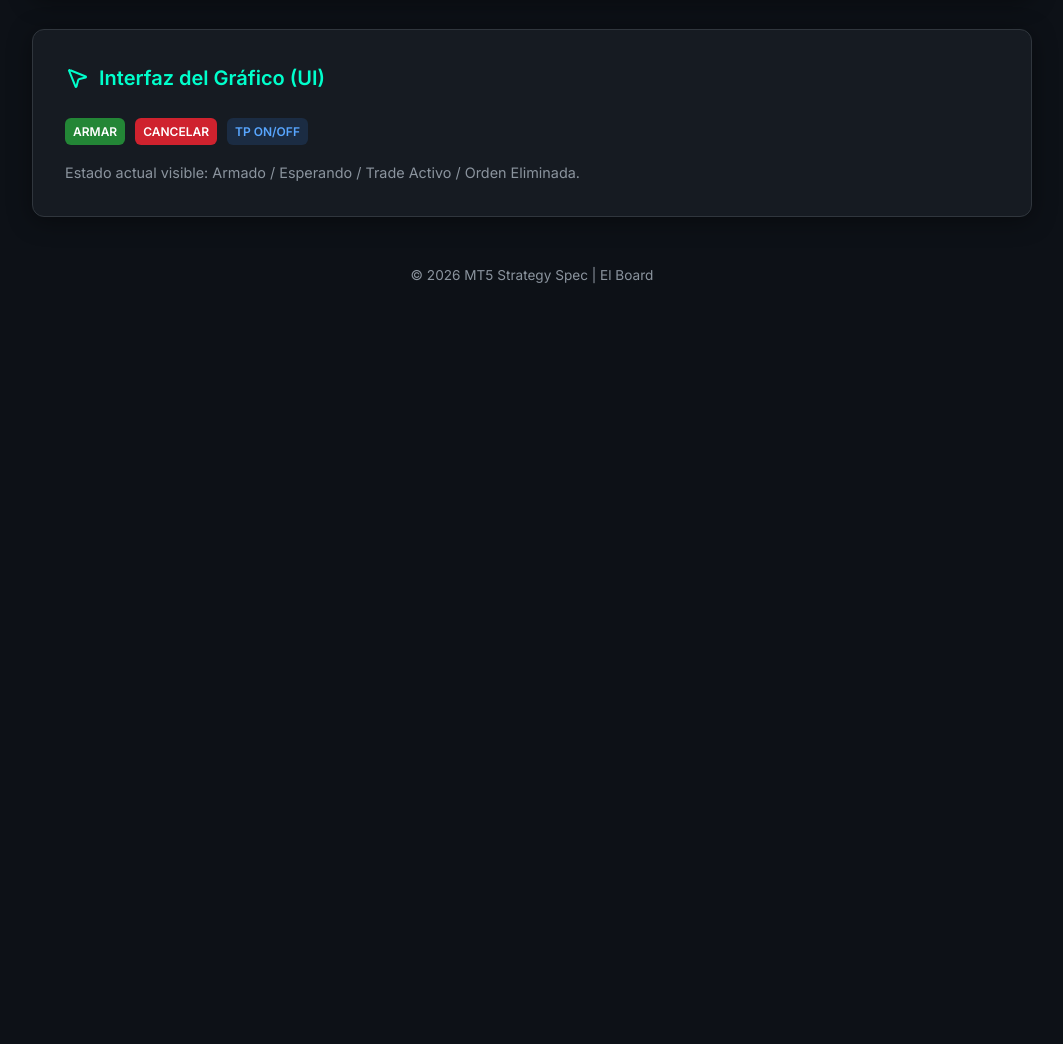
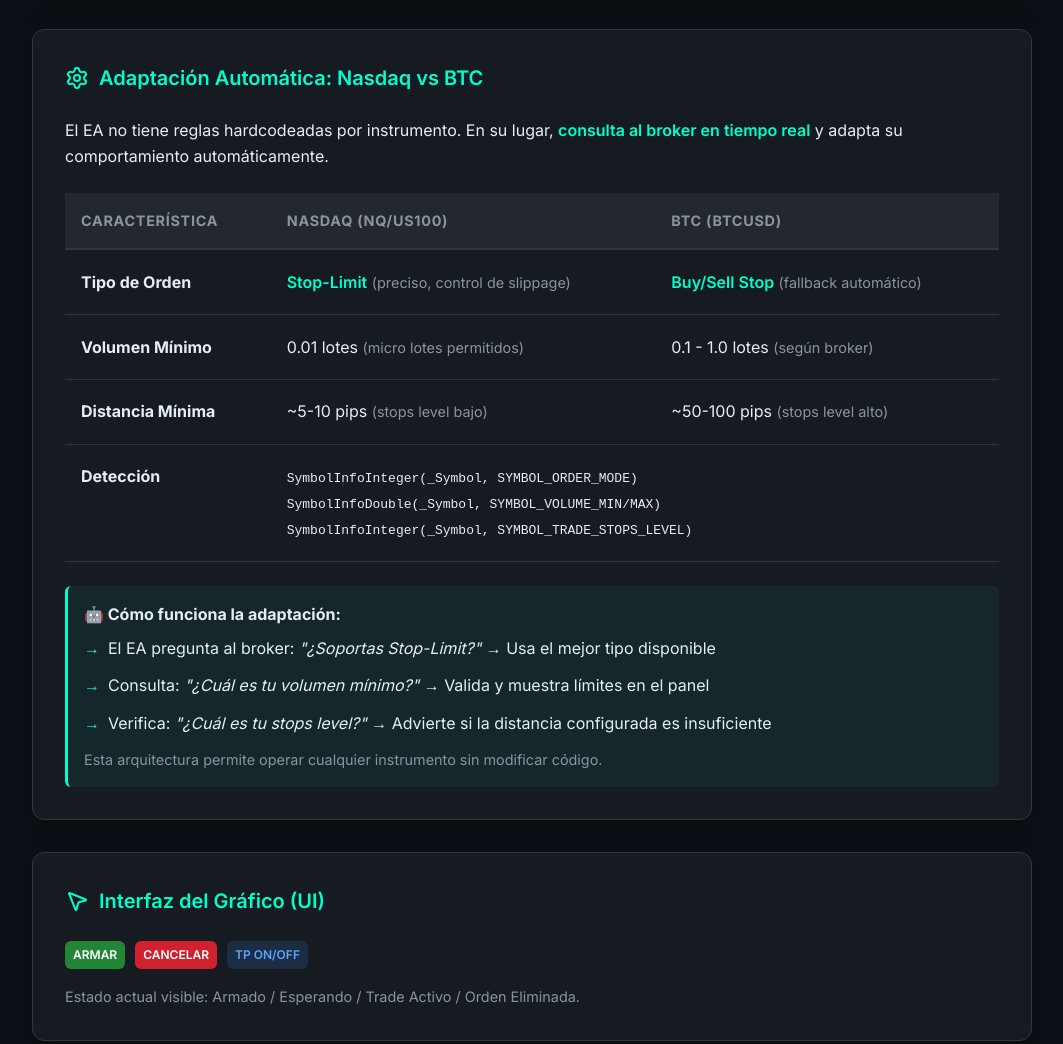
Before and after one commit to germancin/system-claw, a plain HTML site: page mt5-news-straddle-strategy/refined-strategy.html in a window 1280 px wide. Shown: the part 1415-2459 px from the top of the page, without its empty margins (108-1171 px from the left). Before the commit the page ends 1734 px from the top, so only its background shows below. Drawn offline with nearby package versions, Linux system fonts and the light colour scheme.

Commit message:
docs: Add 'Adaptación Automática: Nasdaq vs BTC' section explaining EA auto-detection of broker capabilities

```diff
--- a/mt5-news-straddle-strategy/refined-strategy.html
+++ b/mt5-news-straddle-strategy/refined-strategy.html
@@ -262,16 +262,30 @@
                 text-transform: uppercase;
             }
 
-            td:nth-of-type(1)::before {
+            /* Tabla "Especificación Técnica" */
+            .table-wrapper:nth-of-type(1) td:nth-of-type(1)::before {
                 content: "Fase";
             }
 
-            td:nth-of-type(2)::before {
+            .table-wrapper:nth-of-type(1) td:nth-of-type(2)::before {
                 content: "Concepto";
             }
 
-            td:nth-of-type(3)::before {
+            .table-wrapper:nth-of-type(1) td:nth-of-type(3)::before {
                 content: "Lógica / Detalle";
+            }
+
+            /* Tabla "Adaptación Automática" */
+            .table-wrapper:nth-of-type(2) td:nth-of-type(1)::before {
+                content: "Característica";
+            }
+
+            .table-wrapper:nth-of-type(2) td:nth-of-type(2)::before {
+                content: "Nasdaq";
+            }
+
+            .table-wrapper:nth-of-type(2) td:nth-of-type(3)::before {
+                content: "BTC";
             }
 
             td:last-child {
@@ -397,6 +411,59 @@
 
         <section class="card">
             <div class="card-title">
+                <i data-lucide="settings"></i>
+                Adaptación Automática: Nasdaq vs BTC
+            </div>
+            <p style="margin-bottom: 1.5rem;">El EA no tiene reglas hardcodeadas por instrumento. En su lugar, <span class="highlight">consulta al broker en tiempo real</span> y adapta su comportamiento automáticamente.</p>
+
+            <div class="table-wrapper">
+                <table>
+                    <thead>
+                        <tr>
+                            <th>Característica</th>
+                            <th>Nasdaq (NQ/US100)</th>
+                            <th>BTC (BTCUSD)</th>
+                        </tr>
+                    </thead>
+                    <tbody>
+                        <tr>
+                            <td><strong>Tipo de Orden</strong></td>
+                            <td><span class="highlight">Stop-Limit</span> <span class="dim">(preciso, control de slippage)</span></td>
+                            <td><span class="highlight">Buy/Sell Stop</span> <span class="dim">(fallback automático)</span></td>
+                        </tr>
+                        <tr>
+                            <td><strong>Volumen Mínimo</strong></td>
+                            <td>0.01 lotes <span class="dim">(micro lotes permitidos)</span></td>
+                            <td>0.1 - 1.0 lotes <span class="dim">(según broker)</span></td>
+                        </tr>
+                        <tr>
+                            <td><strong>Distancia Mínima</strong></td>
+                            <td>~5-10 pips <span class="dim">(stops level bajo)</span></td>
+                            <td>~50-100 pips <span class="dim">(stops level alto)</span></td>
+                        </tr>
+                        <tr>
+                            <td><strong>Detección</strong></td>
+                            <td colspan="2"><code>SymbolInfoInteger(_Symbol, SYMBOL_ORDER_MODE)</code><br>
+                            <code>SymbolInfoDouble(_Symbol, SYMBOL_VOLUME_MIN/MAX)</code><br>
+                            <code>SymbolInfoInteger(_Symbol, SYMBOL_TRADE_STOPS_LEVEL)</code></td>
+                        </tr>
+                    </tbody>
+                </table>
+            </div>
+
+            <div style="margin-top: 1.5rem; padding: 1rem; background: rgba(0, 255, 204, 0.05); border-left: 3px solid var(--accent-color); border-radius: 6px;">
+                <p style="margin-bottom: 0.5rem;"><strong>🤖 Cómo funciona la adaptación:</strong></p>
+                <ul class="summary-list">
+                    <li>El EA pregunta al broker: <em>"¿Soportas Stop-Limit?"</em> → Usa el mejor tipo disponible</li>
+                    <li>Consulta: <em>"¿Cuál es tu volumen mínimo?"</em> → Valida y muestra límites en el panel</li>
+                    <li>Verifica: <em>"¿Cuál es tu stops level?"</em> → Advierte si la distancia configurada es insuficiente</li>
+                </ul>
+                <p class="dim" style="margin-top: 0.5rem;">Esta arquitectura permite operar cualquier instrumento sin modificar código.</p>
+            </div>
+        </section>
+
+        <section class="card">
+            <div class="card-title">
                 <i data-lucide="mouse-pointer-2"></i>
                 Interfaz del Gráfico (UI)
             </div>
```
